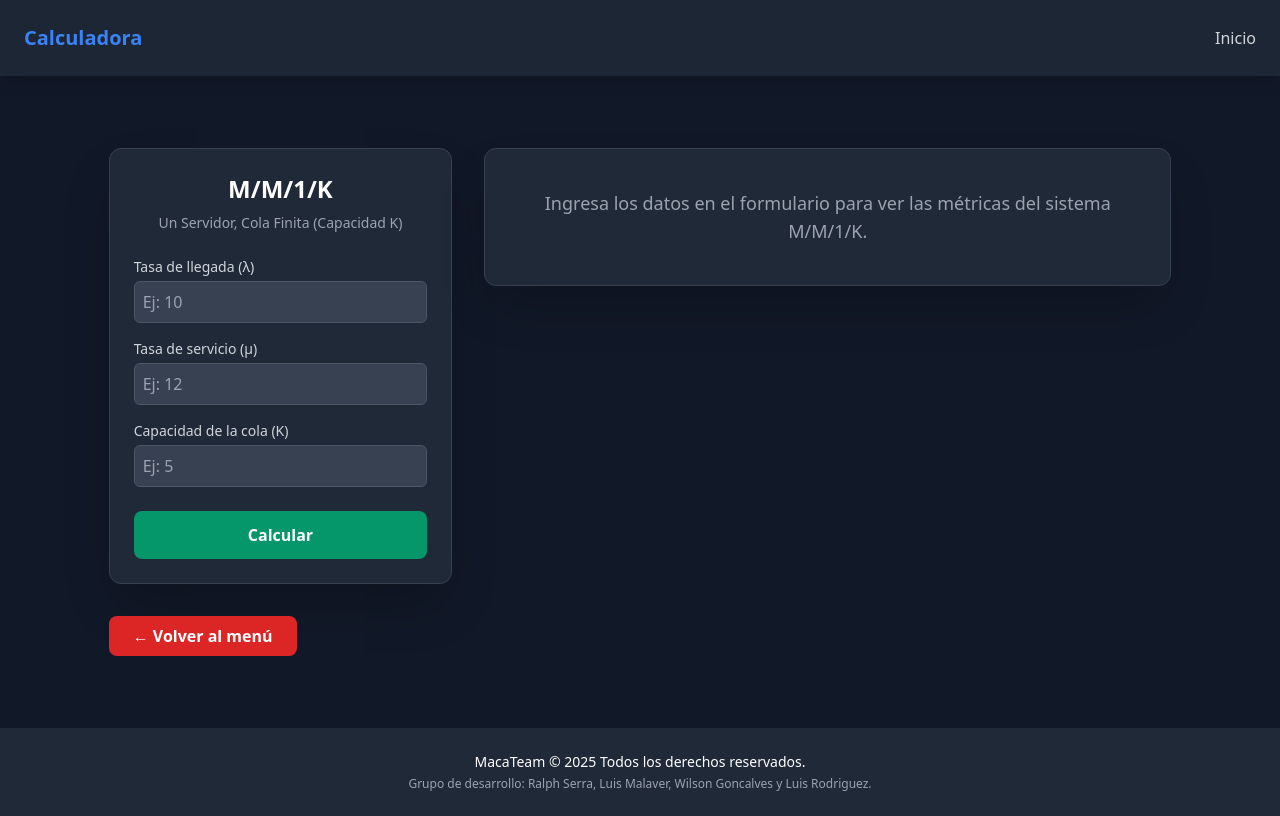
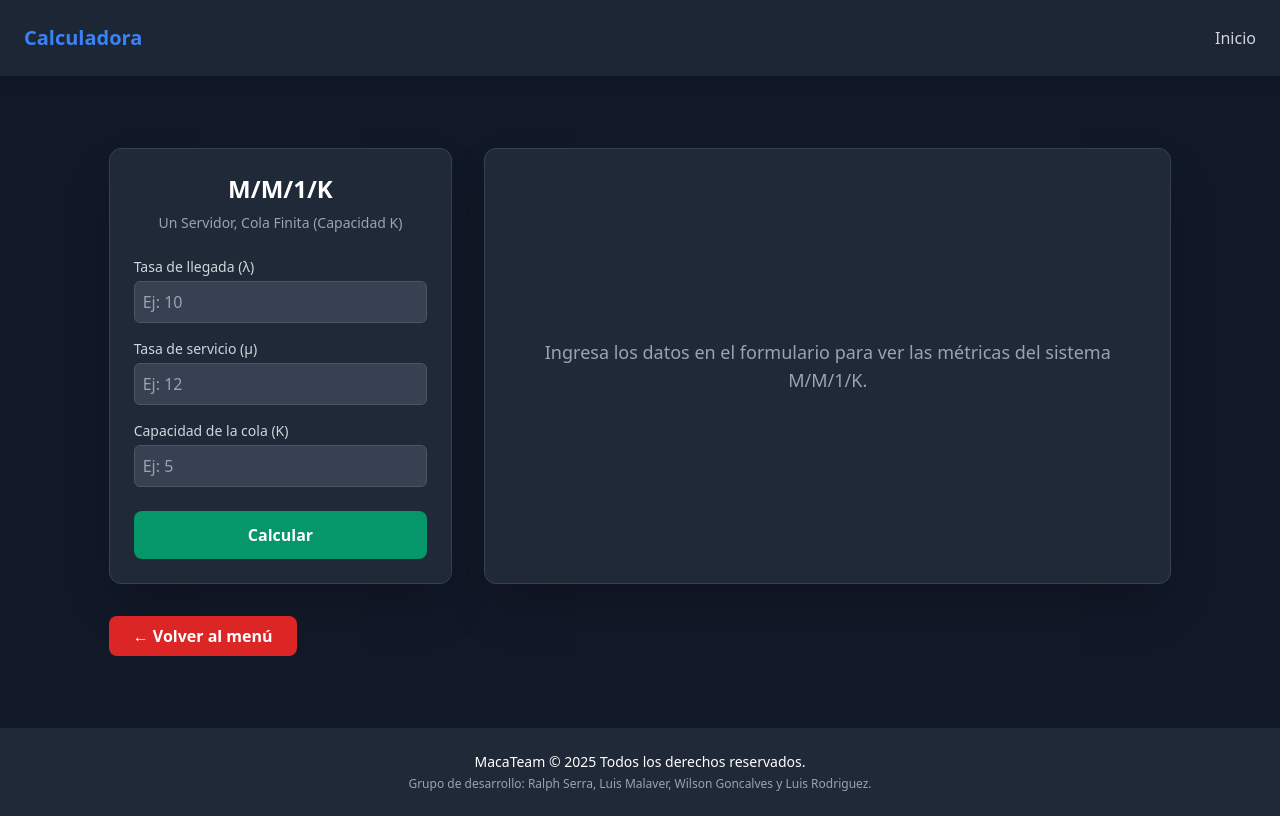
Before and after one commit to ralphdev55/Calculadora-Estadistica, a React (Vite) app: page /manual/serverconcola in a window 1280 px wide. Built offline with nearby package versions, Linux system fonts and the light colour scheme.

Commit message:
fixed (server_con_cola), fixed (server_con_cola_av) - se añadio la altura del elemento ya que no estaba en el mismo tamaño que las otras vistas como server_sin_cola y server_sin_cola_av

```diff
--- a/src/views/Server_con_cola.jsx
+++ b/src/views/Server_con_cola.jsx
@@ -188,7 +188,7 @@ function Server_con_cola_av() {
                             </div>
                         </div>
                     ) : (
-                        <div className="bg-gray-800 p-10 rounded-xl shadow-2xl border border-gray-700 text-center">
+                        <div className="flex items-center justify-center h-full bg-gray-800 p-10 rounded-xl shadow-2xl border border-gray-700 text-center">
                             <p className="text-gray-400 text-lg">Ingresa los datos en el formulario para ver las métricas del sistema M/M/1/K.</p>
                         </div>
                     )}
--- a/src/views/Sever_con_cola_av.jsx
+++ b/src/views/Sever_con_cola_av.jsx
@@ -597,7 +597,7 @@ function Server_con_cola_av() {
                             </div>
                         </div>
                     ) : (
-                        <div className="bg-gray-800 p-10 rounded-xl shadow-2xl border border-gray-700 text-center">
+                        <div className="flex items-center justify-center h-full bg-gray-800 p-10 rounded-xl shadow-2xl border border-gray-700 text-center">
                             <p className="text-gray-400 text-lg">Ingresa los datos en el formulario para ver las métricas del sistema M/M/1/K.</p>
                         </div>
                     )}
```
